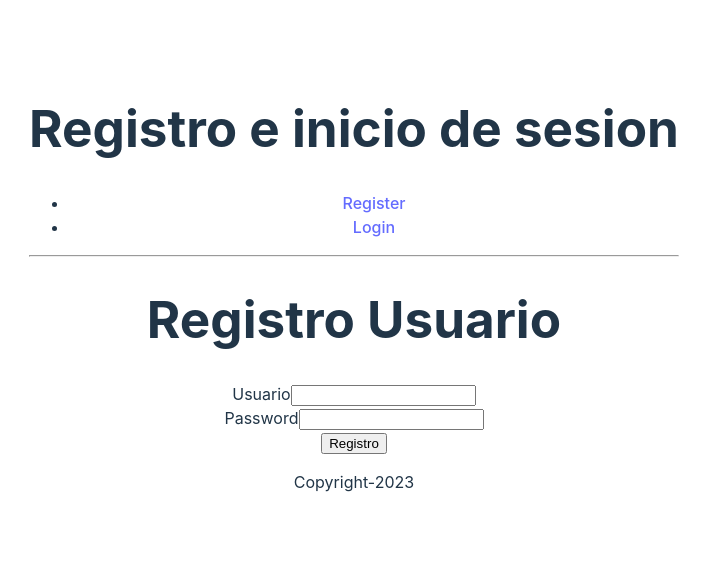
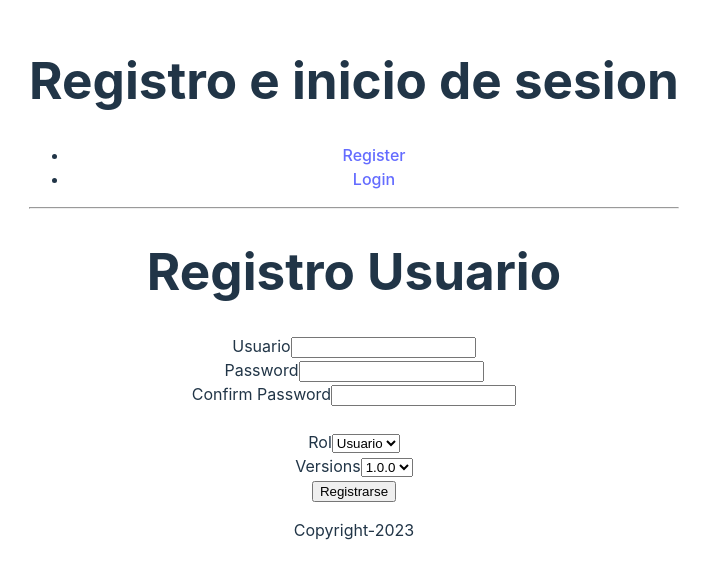
Before and after one commit to IvanSanchezDev/AuthReactjsNode, a React (Vite) app in the folder frontEnd/: page /Register in a window 1280 px wide. Shown: the part 112-690 px from the top of the page, without its empty margins (286-993 px from the left). Built offline with nearby package versions, Linux system fonts and the light colour scheme.

Commit message:
feat: :sparkles: Formulario de registros

```diff
--- a/frontEnd/src/components/FormRegistro.jsx
+++ b/frontEnd/src/components/FormRegistro.jsx
@@ -1,16 +1,84 @@
+import {useEffect, useState} from 'react'
+import { useForm } from "react-hook-form";
 
 
-export const FormRegistro=()=>{
-    return(
-        <>
+const FormRegistro=()=>{
+
+    const {register, handleSubmit, formState: { errors }, watch}=useForm()
+
+    const[info, setInfo]=useState({})
+
+
+  useEffect(()=>{
+
+                const hacerPeticion=async ()=>{
+                    try {
+
+                        const api='http://localhost:1234/auth/register'
+                        const response=await fetch(api, {
+                            method:'POST',
+                            headers: {
+                                Accept: 'application/json',
+                                'Content-Type': 'application/json',
+                            },
+                            body: JSON.stringify(info)
+                        })
+                        const result=await response.json()
+                        console.log(result);
+                        return result
+                    } catch (error) {
+                        console.log(error);
+                    }
+                }
+
+                {(Object.keys(info).length!==0) && hacerPeticion()}
+
+
+        }, [info]
+    )
+
+
+    const onSubmit=handleSubmit((data)=>{
+        const { username, password, rolSistema, arrPermisos}=data
+        setInfo({ username, password, rol: parseInt(rolSistema), permisos:[arrPermisos]})
+    })
+
+    return (
+        <form onSubmit={onSubmit} >
             <label htmlFor="">Usuario</label>
-            <input type="text" name="username" />
+            <input type="text" {...register('username')}/>
             <br />
             <label htmlFor="">Password</label>
-            <input type="password" name="password" id="" />
+            <input type="password" {...register("password")}  />
             <br />
-            <input type="submit" value="Registro" />
+            <label htmlFor="">Confirm Password</label>
+            <input type="password" {...register("confirmPassword", {
+                validate:(value)=>{
+                    return (value===watch('password'))? true : 'las passwords no coinciden'
+                }
+                })}  />
+                 {  errors.confirmPassword && (
+                    <span>{errors.confirmPassword.message}</span>
+                    )}
+            <br />
+            <br />
+            <label htmlFor="">Rol</label>
+            <select name="rol" {...register("rolSistema")}>
+                <option value="0">Usuario</option>
+                <option value="1">Admin</option>
+            </select>
+            <br />
+            <label htmlFor="">Versions</label>
+            <select name="versions" {...register("arrPermisos")}>
+                <option value="1.0.0">1.0.0</option>
+                <option value="2.0.0">2.0.0</option>
+            </select>
+            <br />
 
-        </>
+            <input type="submit"  value="Registrarse" />
+        </form>
     )
 }
+
+
+export default FormRegistro
--- a/frontEnd/src/pages/Register.jsx
+++ b/frontEnd/src/pages/Register.jsx
@@ -1,4 +1,4 @@
-import { FormRegistro } from "../components/FormRegistro"
+import  FormRegistro  from "../components/FormRegistro"
 
 const Register=()=>{
     return(
```
